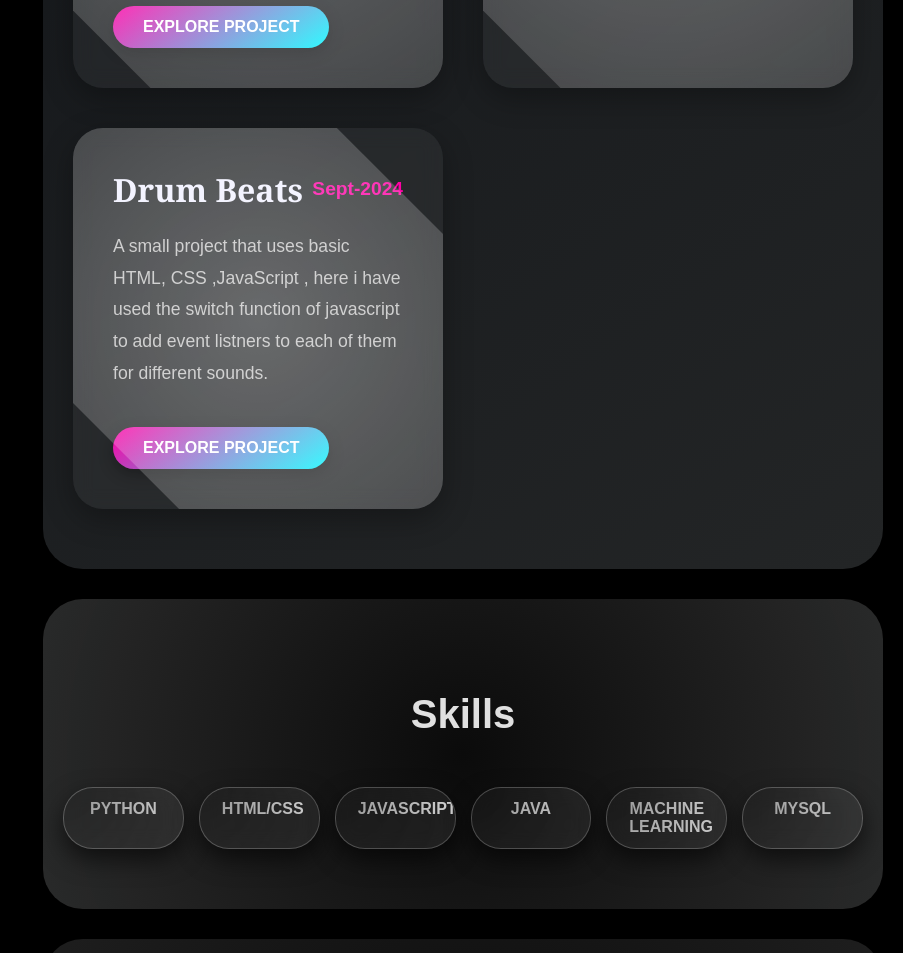
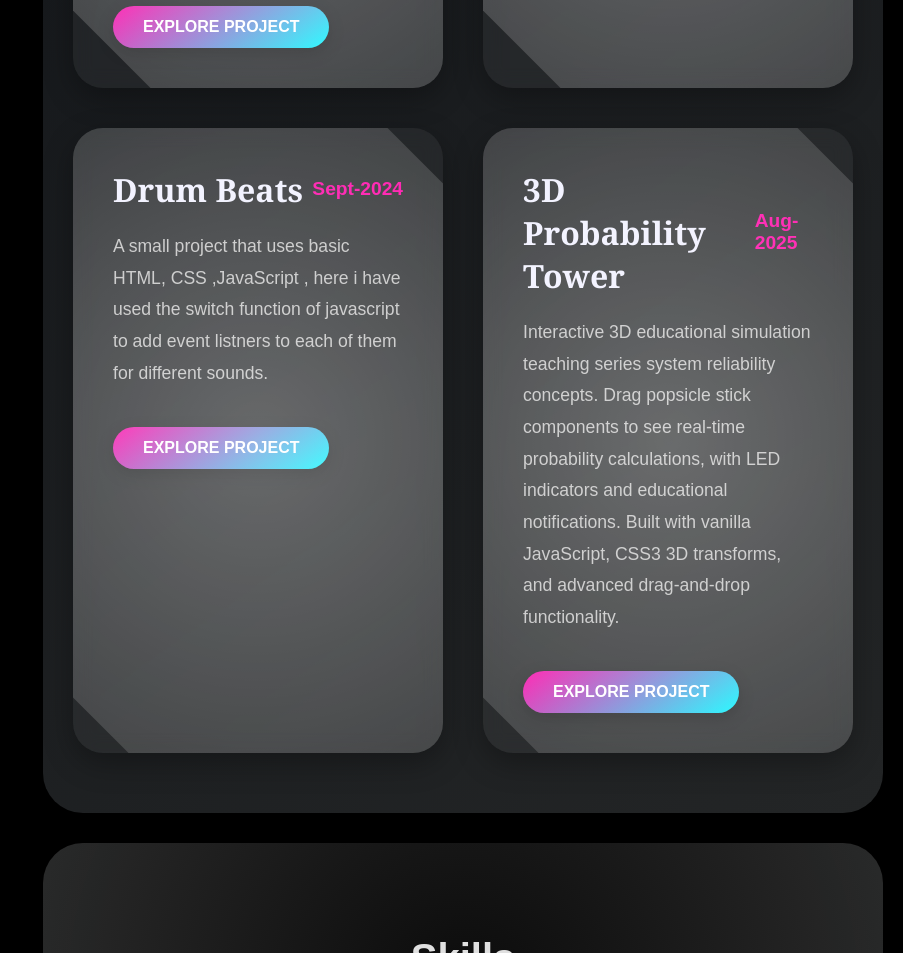
Before and after one commit to Adarshv0524/microprojects, a plain HTML site: page index.html in a window 1280 px wide. Shown: the part 1460-2413 px from the top of the page, without its empty margins (377-1280 px from the left). Drawn offline with Linux system fonts and the light colour scheme.

Commit message:
Update index.html
added a prj card

```diff
--- a/index.html
+++ b/index.html
@@ -98,6 +98,18 @@
                         <a href="./DholBajao/index.html" class="project-link">Explore Project</a>
                     </div>
 
+
+                    <div class="project-card">
+                        <div class="project-card-header">
+                            <h3>3D Probability Tower</h3>
+                            <div class="project-year">Aug-2025</div>
+                        </div>
+                        <p>Interactive 3D educational simulation teaching series system reliability concepts. Drag popsicle stick components to see real-time probability calculations, with LED indicators and educational notifications. Built with vanilla JavaScript, CSS3 3D transforms, and advanced drag-and-drop functionality.</p>
+                        <a href="./probability-tower/index.html" class="project-link">Explore Project</a>
+                    </div>
+
+
+
                     <!-- Add more project cards as needed -->
                 </div>
             </section>
```
